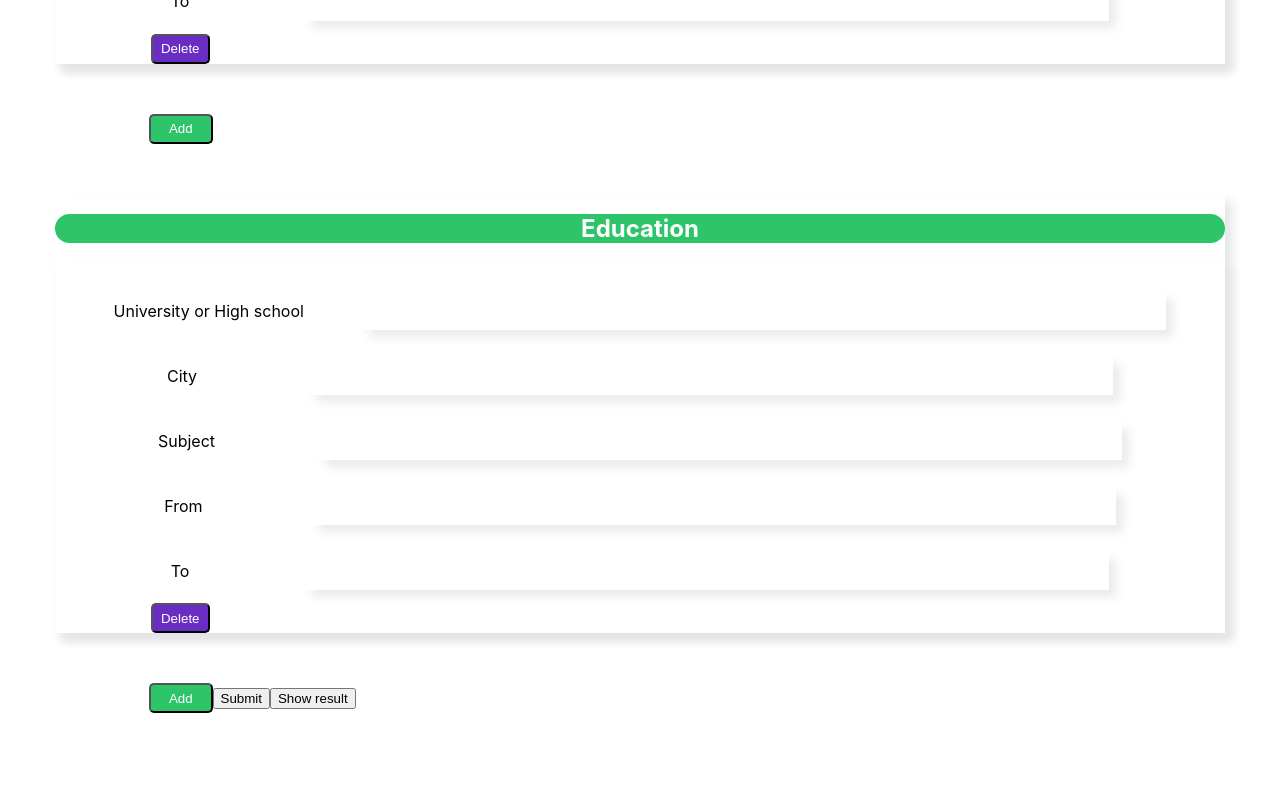
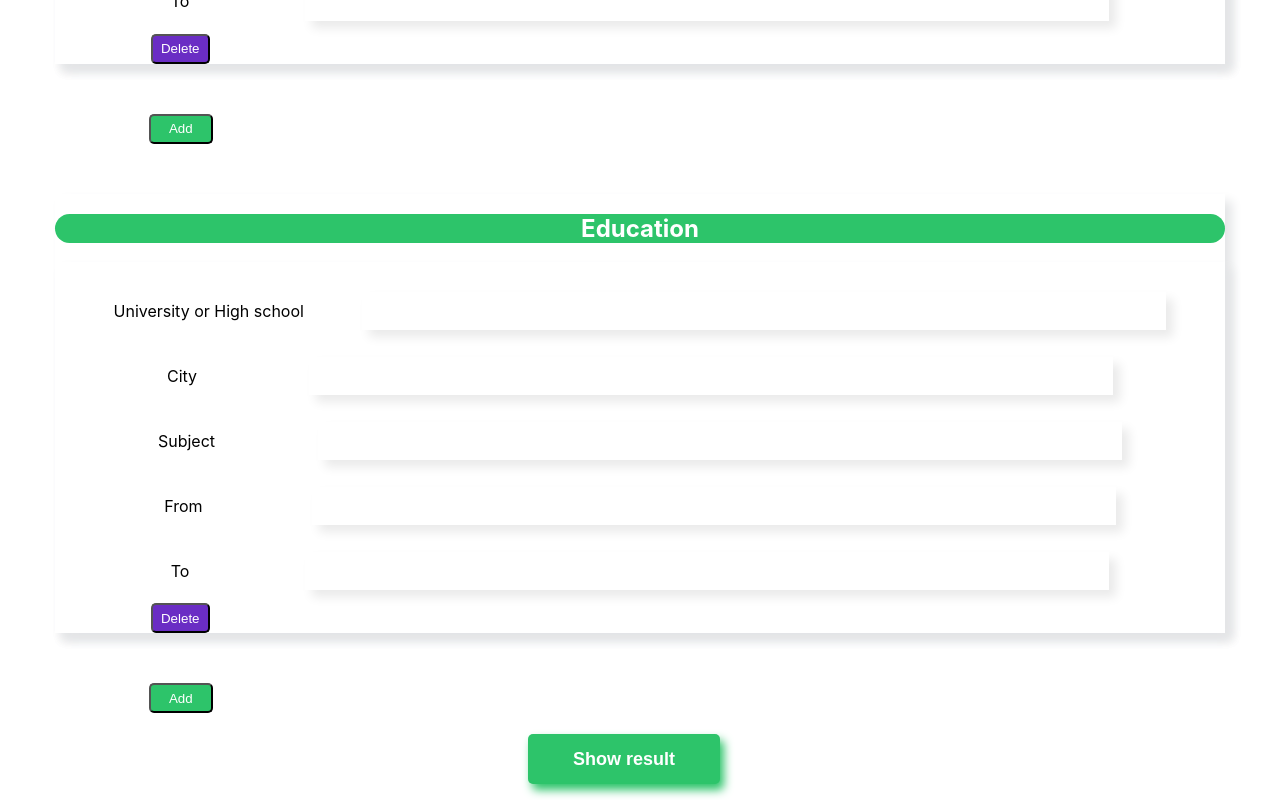
Before and after one commit to andrea-maiolo/cv-app, a React (Create React App) app: page / in a window 1280 px wide. Shown: the part 1185-1985 px from the top of the page. Before the commit the page ends 1903 px from the top, so only its background shows below. Built offline with nearby package versions, Linux system fonts and the light colour scheme.

Commit message:
style changes

```diff
--- a/src/App.js
+++ b/src/App.js
@@ -105,12 +105,6 @@ function App() {
             <button id="addEducation" onClick={handleAddEducation}>
               Add
             </button>
-            <button type="submit" onClick={handleShowFinalPage}>
-              Submit
-            </button>
-            <button onClick={handleShowFinalPage} id="showFinalPage">
-              {showFinalPage ? "Edit" : "Show result"}
-            </button>
           </form>
         </div>
       )}
@@ -119,6 +113,9 @@ function App() {
           <FinalPage jobs={jobs} personal={personal} education={education} />
         </div>
       )}
+      <button onClick={handleShowFinalPage} id="showFinalPage">
+        {showFinalPage ? "Edit" : "Show result"}
+      </button>
     </div>
   );
 }
--- a/src/FinalPage.js
+++ b/src/FinalPage.js
@@ -37,9 +37,6 @@ const FinalPage = function (props) {
 
   return (
     <div>
-      <button className="printMe" onClick={handlePrint}>
-        Print now
-      </button>
       <div className="finalPageContainer">
         <div className="cv-page">
           <div className="side-div">
@@ -57,6 +54,9 @@ const FinalPage = function (props) {
           </div>
         </div>
       </div>
+      <button className="printMe" onClick={handlePrint}>
+        Print now
+      </button>
     </div>
   );
 };
--- a/src/styles/index.css
+++ b/src/styles/index.css
@@ -10,6 +10,11 @@ body {
 code {
   font-family: source-code-pro, Menlo, Monaco, Consolas, "Courier New",
     monospace;
+}
+
+.App {
+  display: flex;
+  flex-direction: column;
 }
 
 .myForm {
@@ -178,6 +183,21 @@ code {
   height: 30px;
 }
 
+#showFinalPage {
+  border-radius: 5px;
+  border: none;
+  color: #fff;
+  background-color: #2dc46a;
+  width: 15%;
+  margin-left: 33rem;
+  margin-bottom: 1rem;
+  margin-top: 1rem;
+  font-size: large;
+  font-weight: 700;
+  height: 50px;
+  box-shadow: 4px 6px 10px #2dc46a;
+}
+
 .finalPageContainer {
   display: flex;
   align-items: center;
@@ -223,6 +243,6 @@ code {
   border: 1px solid black;
 }
 
-.position {
+/* .position {
   font-family: "Franklin Gothic Medium", "Arial Narrow", Arial, sans-serif;
-}
+} */
```
